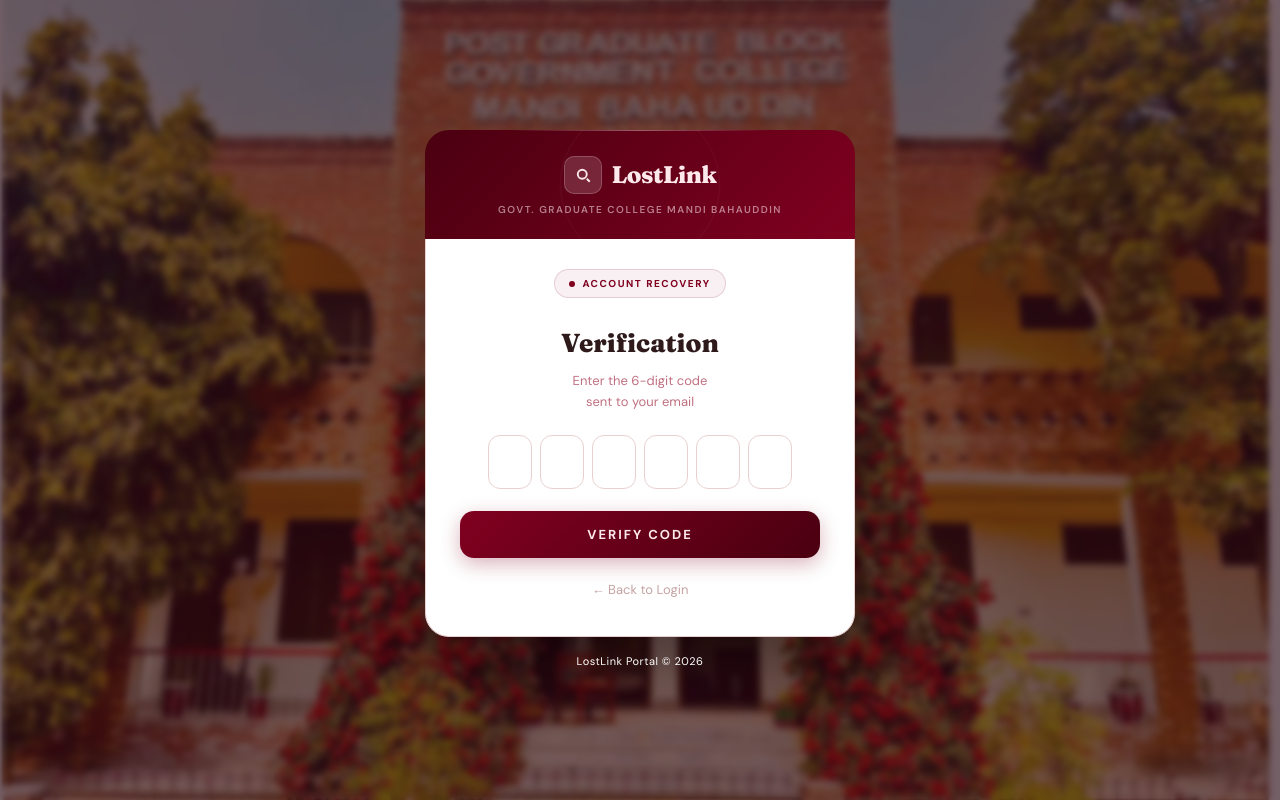
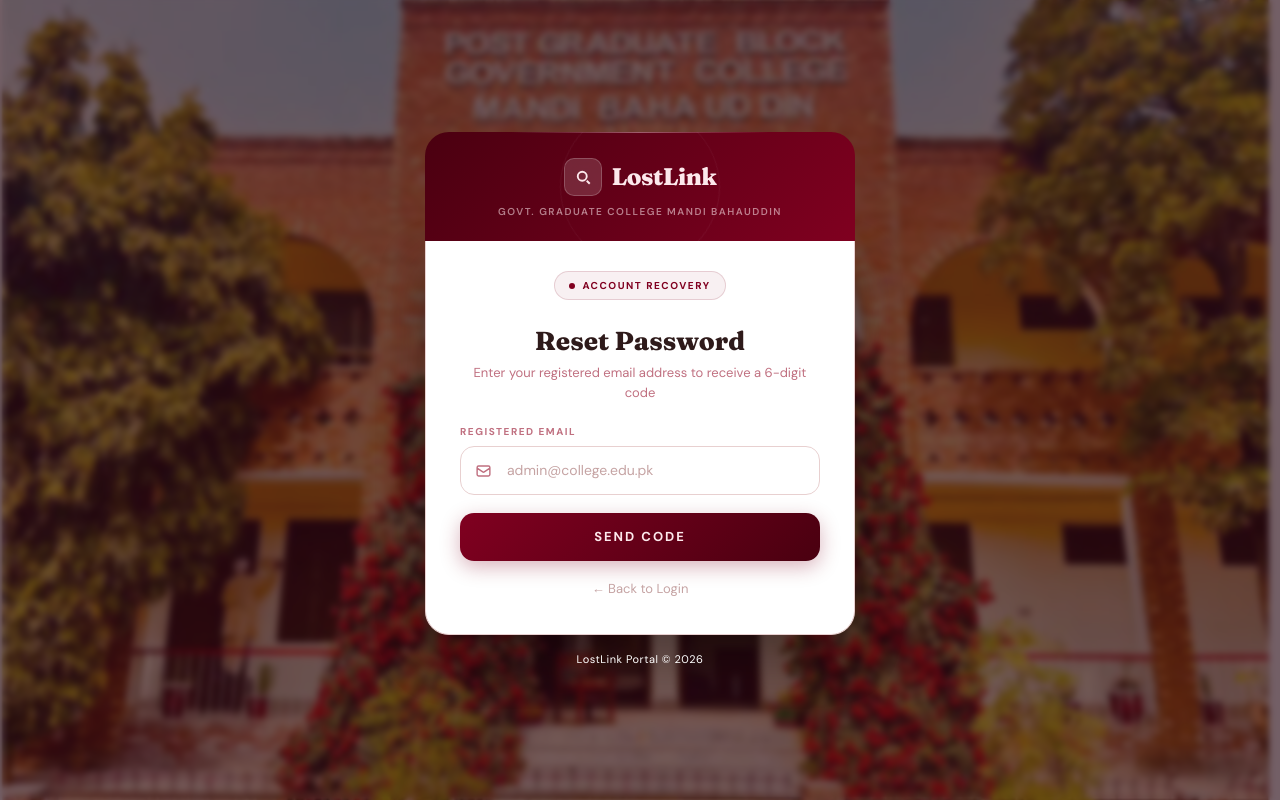
Before and after one commit to sibgha224/lostlink-FYP, a React (Vite) app: page / in a window 1280 px wide. Both pictures are taken after a click on the button "Forgot your password?". Built offline with nearby package versions, Linux system fonts and the light colour scheme.

Commit message:
update admin login-page

```diff
--- a/src/pages/adminlogin.jsx
+++ b/src/pages/adminlogin.jsx
@@ -10,6 +10,17 @@ const AdminLogin = () => {
 
   const [email, setEmail] = useState("");
   const [password, setPassword] = useState("");
+
+  // Reset password screen states
+  const [newPassword, setNewPassword] = useState("");
+  const [confirmPassword, setConfirmPassword] = useState("");
+  const [showNewPass, setShowNewPass] = useState(false);
+  const [showConfirmPass, setShowConfirmPass] = useState(false);
+
+  // Recovery email (mock OTP flow — no real email sent)
+  const [recoveryEmail, setRecoveryEmail] = useState("");
+  const [sendingOtp, setSendingOtp] = useState(false);
+  const [verifyingOtp, setVerifyingOtp] = useState(false);
 
   const navigate = useNavigate();
 
@@ -33,6 +44,65 @@ const AdminLogin = () => {
     } else {
       alert("Invalid Email or Password! (Use: admin@college.edu.pk / admin123)");
     }
+  };
+
+  // Step 1: Email entry par "Send Code" click hone par yeh chalta hai (mock — koi asli email nahi jati)
+  const sendOtpEmail = (e) => {
+    e.preventDefault();
+    if (!recoveryEmail) {
+      alert("Please enter your registered email address.");
+      return;
+    }
+
+    setSendingOtp(true);
+    setTimeout(() => {
+      setOtp(["", "", "", "", "", ""]);
+      setScreen("otp");
+      alert("Demo mode: verification code would be sent to " + recoveryEmail + ". Enter any 6 digits to continue.");
+      setSendingOtp(false);
+    }, 500);
+  };
+
+  // Step 2: OTP screen par "Verify Code" click hone par yeh chalta hai (mock — sirf 6 digits check karta hai)
+  const handleVerifyOtp = () => {
+    const code = otp.join("");
+    if (code.length < 6) {
+      alert("Please enter the complete 6-digit code.");
+      return;
+    }
+
+    setVerifyingOtp(true);
+    setScreen("reset");
+    setVerifyingOtp(false);
+  };
+
+  // OTP dobara bhejne ke liye (mock)
+  const handleResendOtp = () => {
+    setSendingOtp(true);
+    setTimeout(() => {
+      setOtp(["", "", "", "", "", ""]);
+      alert("Demo mode: a new code would be sent to " + recoveryEmail);
+      setSendingOtp(false);
+    }, 500);
+  };
+
+  // Step 3: Reset Password screen par "Update Password" click hone par yeh chalta hai
+  const handleResetPassword = (e) => {
+    e.preventDefault();
+    if (newPassword.length < 6) {
+      alert("Password must be at least 6 characters long.");
+      return;
+    }
+    if (newPassword !== confirmPassword) {
+      alert("Passwords do not match. Please try again.");
+      return;
+    }
+    alert("Password updated successfully! Please sign in with your new password.");
+    setNewPassword("");
+    setConfirmPassword("");
+    setOtp(["", "", "", "", "", ""]);
+    setRecoveryEmail("");
+    setScreen("login");
   };
 
   return (
@@ -120,6 +190,7 @@ const AdminLogin = () => {
           background: linear-gradient(135deg, #a0002a 0%, #800020 100%);
         }
         .al-btn:active { transform: translateY(0); }
+        .al-btn:disabled { opacity: 0.7; cursor: not-allowed; transform: none; }
 
         .al-ghost {
           background: none; border: none;
@@ -219,7 +290,10 @@ const AdminLogin = () => {
             }}>
               <div style={{ width:6, height:6, borderRadius:"50%", background:"#800020" }} />
               <span style={{ color:"#800020", fontSize:10, fontWeight:700, letterSpacing:"1.5px", textTransform:"uppercase" }}>
-                {screen === "login" ? "Admin Access Only" : "Account Recovery"}
+                {screen === "login" && "Admin Access Only"}
+                {screen === "email-entry" && "Account Recovery"}
+                {screen === "otp" && "Account Recovery"}
+                {screen === "reset" && "Set New Password"}
               </span>
             </div>
           </div>
@@ -283,7 +357,7 @@ const AdminLogin = () => {
 
               {/* Forgot */}
               <div style={{ textAlign:"right", marginTop:-6 }}>
-                <button type="button" className="al-ghost" onClick={() => setScreen("forgot")}
+                <button type="button" className="al-ghost" onClick={() => setScreen("email-entry")}
                   style={{ color:"#800020", fontSize:12, fontWeight:500, textDecoration:"underline", textDecorationColor:"rgba(128,0,32,0.3)", textUnderlineOffset:3 }}>
                   Forgot your password?
                 </button>
@@ -299,13 +373,53 @@ const AdminLogin = () => {
             </form>
           )}
 
-          {/* ── OTP ── */}
-          {screen === "forgot" && (
+          {/* ── EMAIL ENTRY (Forgot Password click hone par yeh khulta hai) ── */}
+          {screen === "email-entry" && (
+            <form onSubmit={sendOtpEmail} className="al-slide" style={{ display:"flex", flexDirection:"column", gap:18 }}>
+              <div style={{ textAlign:"center", marginBottom:4 }}>
+                <h1 style={{ fontFamily:"'Fraunces', serif", fontSize:26, fontWeight:800, color:"#2e1a1a", lineHeight:1.2 }}>Reset Password</h1>
+                <p style={{ color:"#c07080", fontSize:13, marginTop:6 }}>
+                  Enter your registered email address to receive a 6-digit code
+                </p>
+              </div>
+
+              <div>
+                <label className="al-label">Registered Email</label>
+                <div style={{ position:"relative" }}>
+                  <span className="al-icon">
+                    <svg width="17" height="17" fill="none" stroke="currentColor" strokeWidth="2" viewBox="0 0 24 24">
+                      <path d="M3 8l7.89 5.26a2 2 0 002.22 0L21 8M5 19h14a2 2 0 002-2V7a2 2 0 00-2-2H5a2 2 0 00-2 2v10a2 2 0 002 2z"/>
+                    </svg>
+                  </span>
+                  <input
+                    className="al-inp"
+                    type="email"
+                    placeholder="admin@college.edu.pk"
+                    required
+                    value={recoveryEmail}
+                    onChange={(e) => setRecoveryEmail(e.target.value)}
+                  />
+                </div>
+              </div>
+
+              <button type="submit" className="al-btn" disabled={sendingOtp}>
+                {sendingOtp ? "Sending..." : "Send Code"}
+              </button>
+
+              <button type="button" className="al-ghost" onClick={() => setScreen("login")}
+                style={{ color:"#c5a3a3", fontSize:13, display:"flex", alignItems:"center", gap:4, justifyContent:"center" }}>
+                ← Back to Login
+              </button>
+            </form>
+          )}
+
+          {/* ── OTP VERIFICATION ── */}
+          {screen === "otp" && (
             <div className="al-slide" style={{ textAlign:"center", display:"flex", flexDirection:"column", gap:22, alignItems:"center" }}>
               <div>
                 <h2 style={{ fontFamily:"'Fraunces', serif", fontSize:26, fontWeight:800, color:"#2e1a1a", marginBottom:8 }}>Verification</h2>
                 <p style={{ color:"#c07080", fontSize:13, lineHeight:1.6 }}>
-                  Enter the 6-digit code<br/>sent to your email
+                  Enter the 6-digit code sent to<br/><strong>{recoveryEmail}</strong>
                 </p>
               </div>
 
@@ -321,8 +435,13 @@ const AdminLogin = () => {
                 ))}
               </div>
 
-              <button className="al-btn" style={{ width:"100%" }} onClick={() => setScreen("login")}>
-                Verify Code
+              <button className="al-btn" style={{ width:"100%" }} onClick={handleVerifyOtp} disabled={verifyingOtp}>
+                {verifyingOtp ? "Verifying..." : "Verify Code"}
+              </button>
+
+              <button className="al-ghost" onClick={handleResendOtp} disabled={sendingOtp}
+                style={{ color:"#800020", fontSize:12, fontWeight:600 }}>
+                {sendingOtp ? "Resending..." : "Didn't receive the code? Resend"}
               </button>
 
               <button className="al-ghost" onClick={() => setScreen("login")}
@@ -330,6 +449,84 @@ const AdminLogin = () => {
                 ← Back to Login
               </button>
             </div>
+          )}
+
+          {/* ── RESET PASSWORD (OTP verify hone ke baad yeh khulta hai) ── */}
+          {screen === "reset" && (
+            <form onSubmit={handleResetPassword} className="al-slide" style={{ display:"flex", flexDirection:"column", gap:18 }}>
+
+              <div style={{ textAlign:"center", marginBottom:4 }}>
+                <h1 style={{ fontFamily:"'Fraunces', serif", fontSize:26, fontWeight:800, color:"#2e1a1a", lineHeight:1.2 }}>Create New Password</h1>
+                <p style={{ color:"#c07080", fontSize:13, marginTop:6 }}>Your new password must be different from previous ones</p>
+              </div>
+
+              {/* New Password */}
+              <div>
+                <label className="al-label">New Password</label>
+                <div style={{ position:"relative" }}>
+                  <span className="al-icon">
+                    <svg width="17" height="17" fill="none" stroke="currentColor" strokeWidth="2" viewBox="0 0 24 24">
+                      <path d="M12 15v2m-6 4h12a2 2 0 002-2v-6a2 2 0 00-2-2H6a2 2 0 00-2 2v6a2 2 0 002 2zm10-10V7a4 4 0 00-8 0v4h8z"/>
+                    </svg>
+                  </span>
+                  <input
+                    className="al-inp"
+                    type={showNewPass ? "text" : "password"}
+                    placeholder="Enter new password"
+                    style={{ paddingRight:48 }}
+                    required
+                    value={newPassword}
+                    onChange={(e) => setNewPassword(e.target.value)}
+                  />
+                  <button type="button" className="al-ghost" onClick={() => setShowNewPass(!showNewPass)}
+                    style={{ position:"absolute", right:14, top:"50%", transform:"translateY(-50%)", color:"#c07080", display:"flex" }}>
+                    {showNewPass
+                      ? <svg width="16" height="16" fill="none" stroke="currentColor" strokeWidth="2" viewBox="0 0 24 24"><path d="M17.94 17.94A10.07 10.07 0 0112 20c-7 0-11-8-11-8a18.45 18.45 0 015.06-5.94M9.9 4.24A9.12 9.12 0 0112 4c7 0 11 8 11 8a18.5 18.5 0 01-2.16 3.19m-6.72-1.07a3 3 0 11-4.24-4.24M1 1l22 22"/></svg>
+                      : <svg width="16" height="16" fill="none" stroke="currentColor" strokeWidth="2" viewBox="0 0 24 24"><path d="M1 12s4-8 11-8 11 8 11 8-4 8-11 8-11-8-11-8z"/><circle cx="12" cy="12" r="3"/></svg>
+                    }
+                  </button>
+                </div>
+              </div>
+
+              {/* Confirm Password */}
+              <div>
+                <label className="al-label">Confirm Password</label>
+                <div style={{ position:"relative" }}>
+                  <span className="al-icon">
+                    <svg width="17" height="17" fill="none" stroke="currentColor" strokeWidth="2" viewBox="0 0 24 24">
+                      <path d="M9 11l3 3L22 4M21 12v7a2 2 0 01-2 2H5a2 2 0 01-2-2V5a2 2 0 012-2h11"/>
+                    </svg>
+                  </span>
+                  <input
+                    className="al-inp"
+                    type={showConfirmPass ? "text" : "password"}
+                    placeholder="Re-enter new password"
+                    style={{ paddingRight:48 }}
+                    required
+                    value={confirmPassword}
+                    onChange={(e) => setConfirmPassword(e.target.value)}
+                  />
+                  <button type="button" className="al-ghost" onClick={() => setShowConfirmPass(!showConfirmPass)}
+                    style={{ position:"absolute", right:14, top:"50%", transform:"translateY(-50%)", color:"#c07080", display:"flex" }}>
+                    {showConfirmPass
+                      ? <svg width="16" height="16" fill="none" stroke="currentColor" strokeWidth="2" viewBox="0 0 24 24"><path d="M17.94 17.94A10.07 10.07 0 0112 20c-7 0-11-8-11-8a18.45 18.45 0 015.06-5.94M9.9 4.24A9.12 9.12 0 0112 4c7 0 11 8 11 8a18.5 18.5 0 01-2.16 3.19m-6.72-1.07a3 3 0 11-4.24-4.24M1 1l22 22"/></svg>
+                      : <svg width="16" height="16" fill="none" stroke="currentColor" strokeWidth="2" viewBox="0 0 24 24"><path d="M1 12s4-8 11-8 11 8 11 8-4 8-11 8-11-8-11-8z"/><circle cx="12" cy="12" r="3"/></svg>
+                    }
+                  </button>
+                </div>
+              </div>
+
+              <p style={{ fontSize:11, color:"#c5a3a3", marginTop:-8 }}>
+                Password must be at least 6 characters long.
+              </p>
+
+              <button type="submit" className="al-btn">Update Password</button>
+
+              <button type="button" className="al-ghost" onClick={() => setScreen("login")}
+                style={{ color:"#c5a3a3", fontSize:13, display:"flex", alignItems:"center", gap:4, justifyContent:"center" }}>
+                ← Back to Login
+              </button>
+            </form>
           )}
 
         </div>
```
